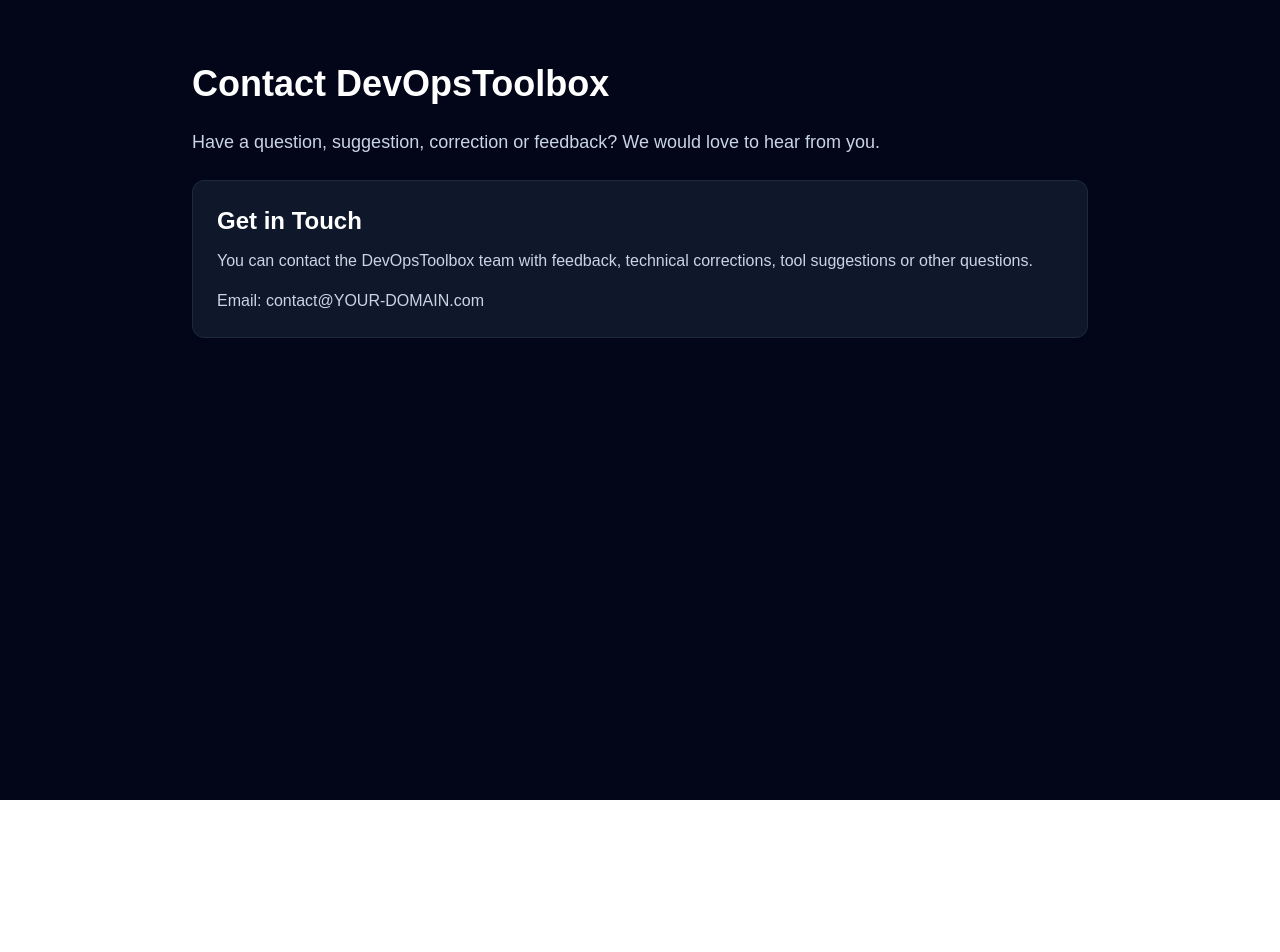
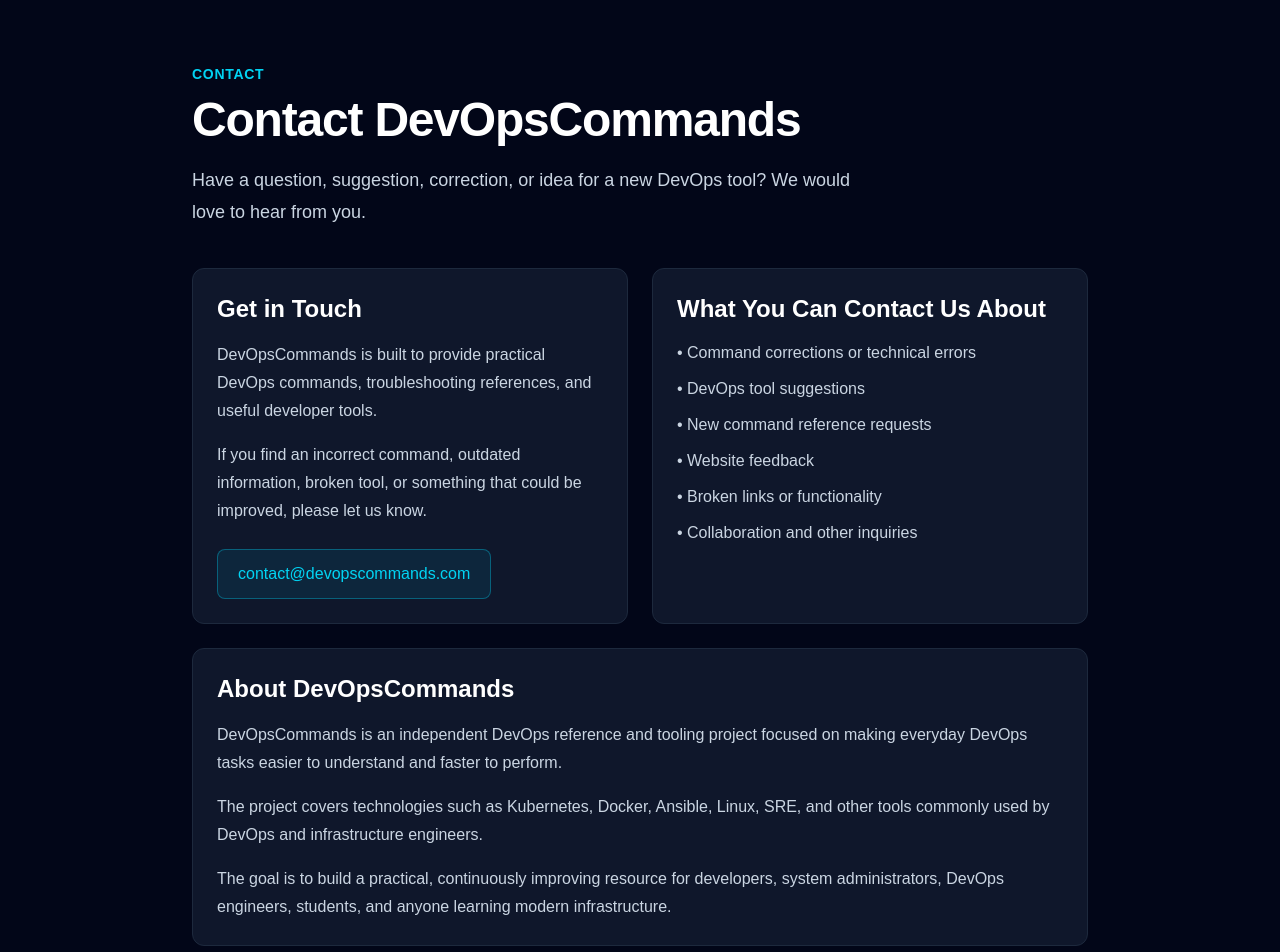
Before and after one commit to abhkchavan/devops-toolbox, a Next.js app: page /contact in a window 1280 px wide. Shown: the top 952 px of the page. Before the commit the page ends 800 px from the top, so only its background shows below. Built offline with nearby package versions, Linux system fonts and the light colour scheme.

Commit message:
Improve contact page

```diff
--- a/src/app/contact/page.tsx
+++ b/src/app/contact/page.tsx
@@ -2,24 +2,81 @@ export default function ContactPage() {
   return (
     <main className="min-h-screen bg-slate-950 px-6 py-16 text-white">
       <div className="mx-auto max-w-4xl">
-        <h1 className="mb-6 text-4xl font-bold">Contact DevOpsToolbox</h1>
-
-        <p className="mb-6 text-lg text-slate-300">
-          Have a question, suggestion, correction or feedback?
-          We would love to hear from you.
-        </p>
-
-        <div className="rounded-xl border border-slate-800 bg-slate-900 p-6">
-          <h2 className="mb-3 text-2xl font-semibold">Get in Touch</h2>
-
-          <p className="text-slate-300">
-            You can contact the DevOpsToolbox team with feedback,
-            technical corrections, tool suggestions or other questions.
+        <div className="mb-10">
+          <p className="mb-3 text-sm font-semibold uppercase tracking-wider text-cyan-400">
+            Contact
           </p>
 
-          <p className="mt-4 text-slate-300">
-            Email: contact@YOUR-DOMAIN.com
+          <h1 className="text-4xl font-bold tracking-tight sm:text-5xl">
+            Contact DevOpsCommands
+          </h1>
+
+          <p className="mt-5 max-w-2xl text-lg leading-8 text-slate-300">
+            Have a question, suggestion, correction, or idea for a new
+            DevOps tool? We would love to hear from you.
           </p>
+        </div>
+
+        <div className="grid gap-6 md:grid-cols-2">
+          <section className="rounded-xl border border-slate-800 bg-slate-900 p-6">
+            <h2 className="text-2xl font-semibold">Get in Touch</h2>
+
+            <p className="mt-4 leading-7 text-slate-300">
+              DevOpsCommands is built to provide practical DevOps commands,
+              troubleshooting references, and useful developer tools.
+            </p>
+
+            <p className="mt-4 leading-7 text-slate-300">
+              If you find an incorrect command, outdated information, broken
+              tool, or something that could be improved, please let us know.
+            </p>
+
+            <a
+              href="mailto:contact@devopscommands.com"
+              className="mt-6 inline-block rounded-lg border border-cyan-500/40 bg-cyan-500/10 px-5 py-3 font-medium text-cyan-400 transition hover:bg-cyan-500/20"
+            >
+              contact@devopscommands.com
+            </a>
+          </section>
+
+          <section className="rounded-xl border border-slate-800 bg-slate-900 p-6">
+            <h2 className="text-2xl font-semibold">What You Can Contact Us About</h2>
+
+            <ul className="mt-4 space-y-3 text-slate-300">
+              <li>• Command corrections or technical errors</li>
+              <li>• DevOps tool suggestions</li>
+              <li>• New command reference requests</li>
+              <li>• Website feedback</li>
+              <li>• Broken links or functionality</li>
+              <li>• Collaboration and other inquiries</li>
+            </ul>
+          </section>
+        </div>
+
+        <section className="mt-6 rounded-xl border border-slate-800 bg-slate-900 p-6">
+          <h2 className="text-2xl font-semibold">About DevOpsCommands</h2>
+
+          <p className="mt-4 leading-7 text-slate-300">
+            DevOpsCommands is an independent DevOps reference and tooling
+            project focused on making everyday DevOps tasks easier to
+            understand and faster to perform.
+          </p>
+
+          <p className="mt-4 leading-7 text-slate-300">
+            The project covers technologies such as Kubernetes, Docker,
+            Ansible, Linux, SRE, and other tools commonly used by DevOps and
+            infrastructure engineers.
+          </p>
+
+          <p className="mt-4 leading-7 text-slate-300">
+            The goal is to build a practical, continuously improving resource
+            for developers, system administrators, DevOps engineers, students,
+            and anyone learning modern infrastructure.
+          </p>
+        </section>
+
+        <div className="mt-10 text-center text-sm text-slate-500">
+          We appreciate your feedback and suggestions as DevOpsCommands grows.
         </div>
       </div>
     </main>
```
